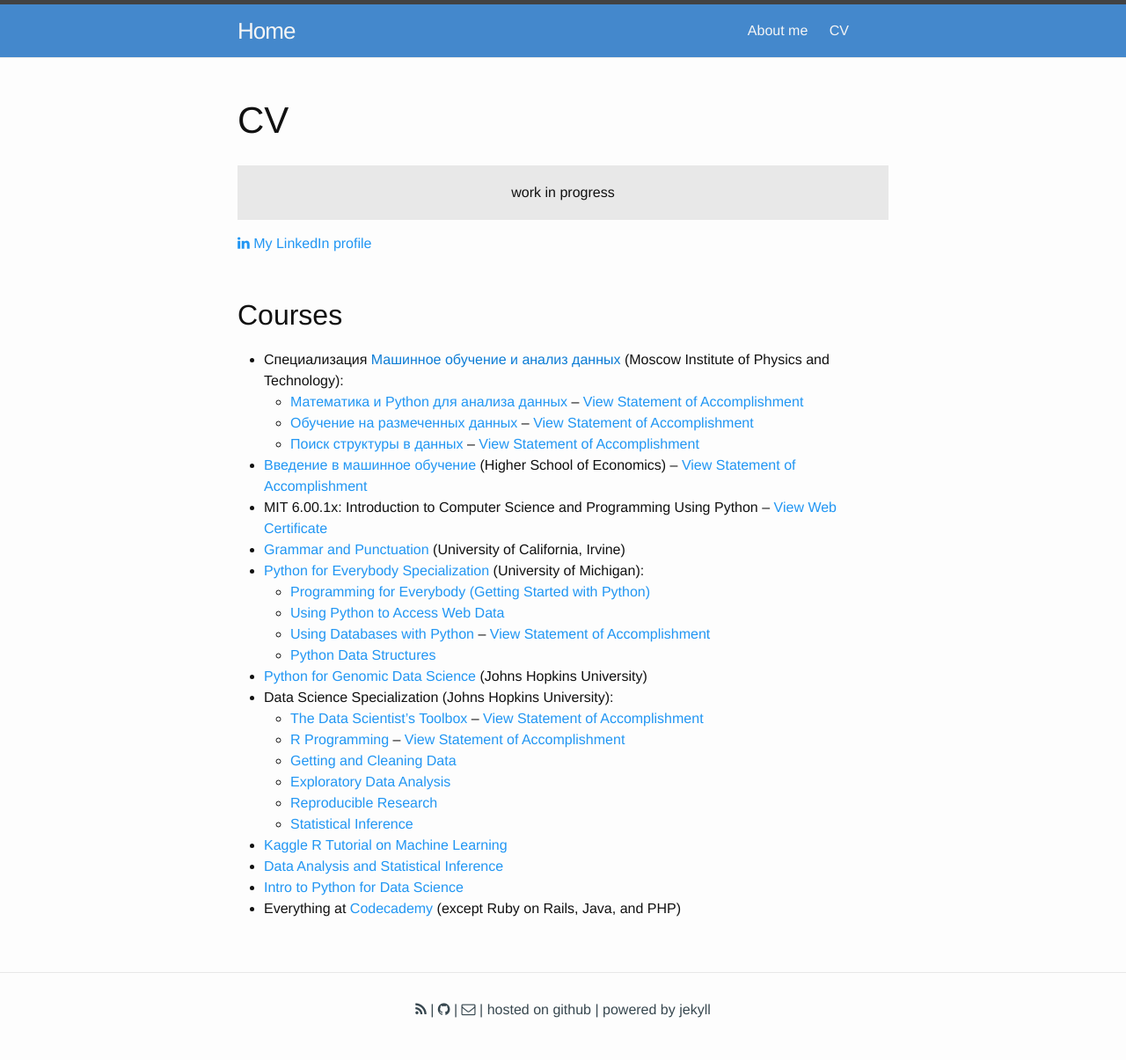
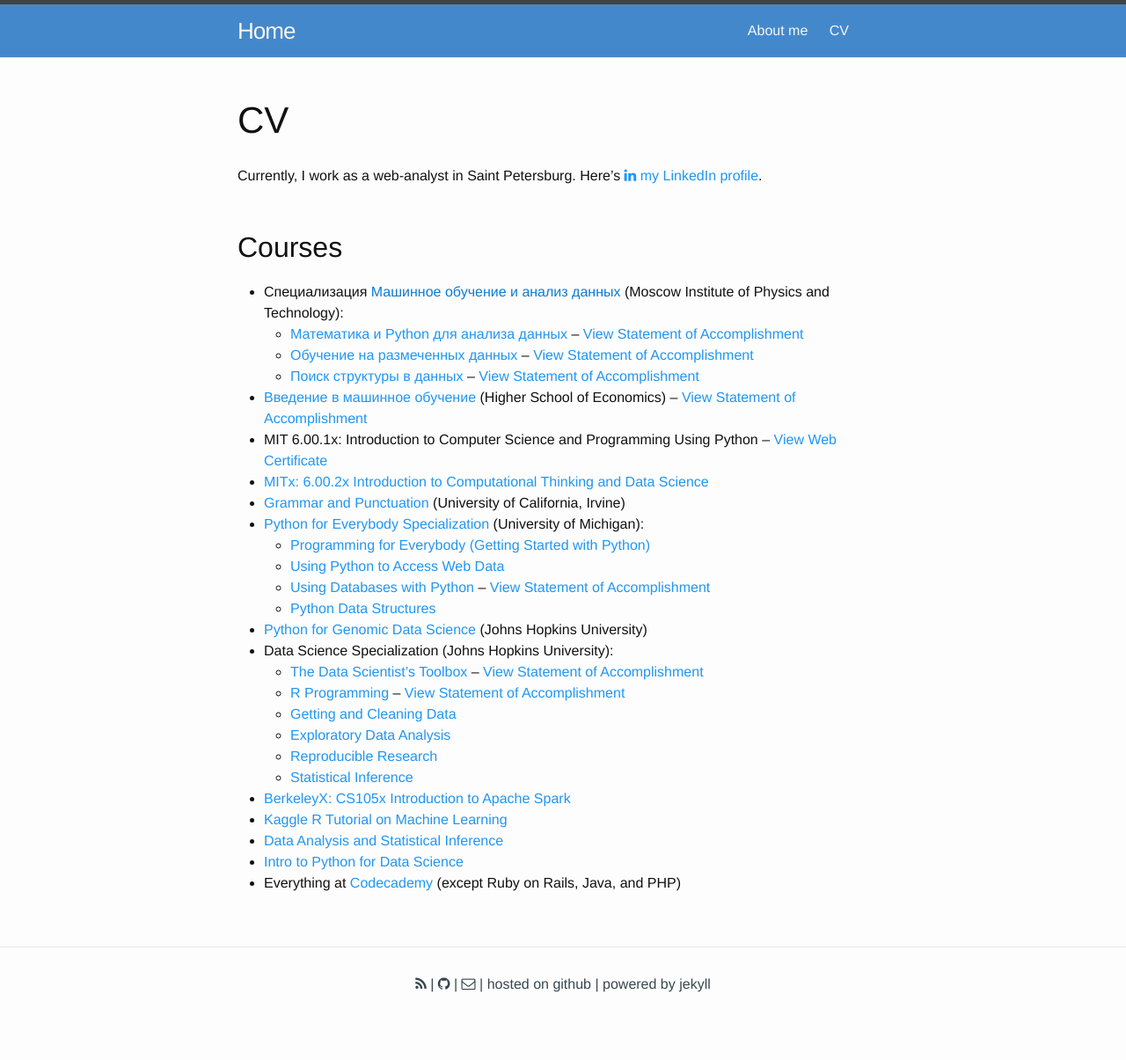
Before and after one commit to demidovakatya/demidovakatya.github.io, a Jekyll site: the page built from cv.md, in a window 1280 px wide. Shown: the whole page at 88% size. Built offline with Jekyll 4.4.1, drawn with Linux system fonts in a browser that asks for light colours; nearby versions of some CDN libraries; after the commit the page ends 1176 px from its top, so only the background shows below that.

Commit message:
update cv.md

```diff
--- a/cv.md
+++ b/cv.md
@@ -4,9 +4,7 @@
 permalink: /cv/
 ---
 
-<p class="in-progress">work in progress</p>
-
-<a href="https://www.linkedin.com/in/demidovakatya/en"><i class="fa fa-linkedin"></i> My LinkedIn profile</a>
+Currently, I work as a web-analyst in Saint Petersburg. Here's <a href="https://www.linkedin.com/in/demidovakatya/en"><i class="fa fa-linkedin"></i> my LinkedIn profile</a>.
 
 ## Courses
 
@@ -16,6 +14,7 @@
     * <a href="https://www.coursera.org/learn/unsupervised-learning/home/welcome">Поиск структуры в данных</a> – <a href="https://www.coursera.org/account/accomplishments/certificate/7HJB389DV53Y" target="_blank">View Statement of Accomplishment</a>
 * <a href="https://www.coursera.org/learn/vvedenie-mashinnoe-obuchenie/home/info">Введение в машинное обучение</a> (Higher School of Economics) – <a href="https://www.coursera.org/account/accomplishments/records/WUPNNFRC9R9U" target="_blank">View Statement of Accomplishment</a>
 * MIT 6.00.1x: Introduction to Computer Science and Programming Using Python – <a href="https://courses.edx.org/certificates/a0da1fc2bfc745af9e3b2802105ff5dc" target="_blank">View Web Certificate</a>
+* [MITx: 6.00.2x Introduction to Computational Thinking and Data Science](https://courses.edx.org/courses/course-v1:MITx+6.00.2x_5+1T2016/info)
 * <a href="https://www.coursera.org/learn/grammar-punctuation" target="_blank">Grammar and Punctuation</a> (University of California, Irvine)
 * <a href="https://www.coursera.org/specializations/python">Python for Everybody Specialization</a> (University of Michigan):
     * <a href="https://www.coursera.org/learn/python" target="_blank">Programming for Everybody (Getting Started with Python)</a>
@@ -30,6 +29,7 @@
     * <a href="https://www.coursera.org/course/exdata" target="_blank">Exploratory Data Analysis</a>
     * <a href="https://www.coursera.org/course/repdata" target="_blank">Reproducible Research</a>
     * <a href="https://www.coursera.org/course/statinference" target="_blank">Statistical Inference</a>
+* [BerkeleyX: CS105x Introduction to Apache Spark](https://courses.edx.org/courses/course-v1:BerkeleyX+CS105x+1T2016/info)
 * [Kaggle R Tutorial on Machine Learning](https://www.datacamp.com/courses/kaggle-r-tutorial-on-machine-learning)
 * [Data Analysis and Statistical Inference](https://www.datacamp.com/courses/statistical-inference-and-data-analysis)
 * [Intro to Python for Data Science](https://campus.datacamp.com/courses/intro-to-python-for-data-science)
```
